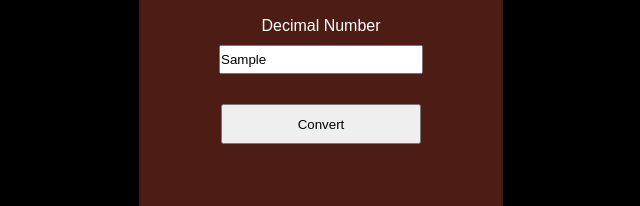
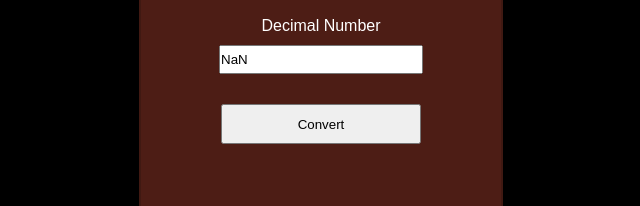
Before and after one commit to eduardamirelly/Bin2Dec, a plain HTML site: page index.html in a window 1280 px wide. Both pictures are taken after typing "Sample", "Sample" into the empty fields and a click on the button "Convert". Shown: the part 415-621 px from the top of the page, 319-959 px from the left. Drawn offline with Linux system fonts and the light colour scheme.

Commit message:
:sparkles: logic convert Binary for Decimal in js

```diff
--- a/index.html
+++ b/index.html
@@ -13,12 +13,13 @@
             <h3 class="titles">Convert Binary for Decimal</h3>
             <div>
                 <label class="titles">Binary Number</label>
-                <input type="text">
+                <input type="text" id="bin">
                 <label class="titles">Decimal Number</label>
-                <input type="text">
+                <input type="text" id="dec">
             </div>
             <button type="button">Convert</button>
         </div>
     </div>
 </body>
+<script src="src/script.js"></script>
 </html>
--- a/src/script.js
+++ b/src/script.js
@@ -0,0 +1,14 @@
+document.querySelector('button').onclick = function convertBin2Dec(){
+    var valueBinary = document.getElementById('bin').value;
+
+    let quantDigitsBinary = valueBinary.length;
+
+    var valueDecimal = 0;
+    let aux = quantDigitsBinary;
+    for(let cont = 0; cont<quantDigitsBinary; cont++){
+        valueDecimal += valueBinary[cont]*Math.pow(2, aux-1);
+        aux--;
+    }
+
+    document.getElementById('dec').value = valueDecimal;
+}
--- a/src/style.css
+++ b/src/style.css
@@ -5,7 +5,6 @@
 
 body {
     margin: 0px;
-    /* background-color: black; */
 }
 
 /* Config Div's */
```
